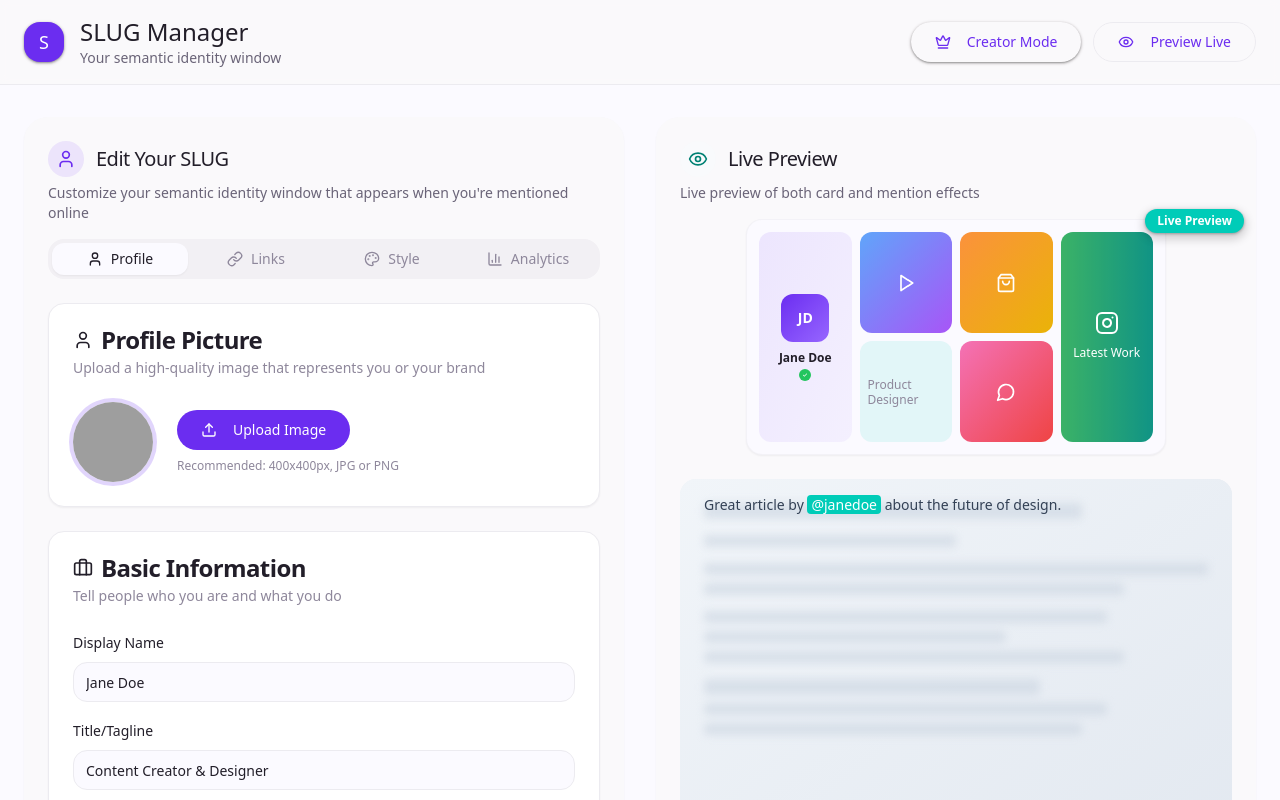
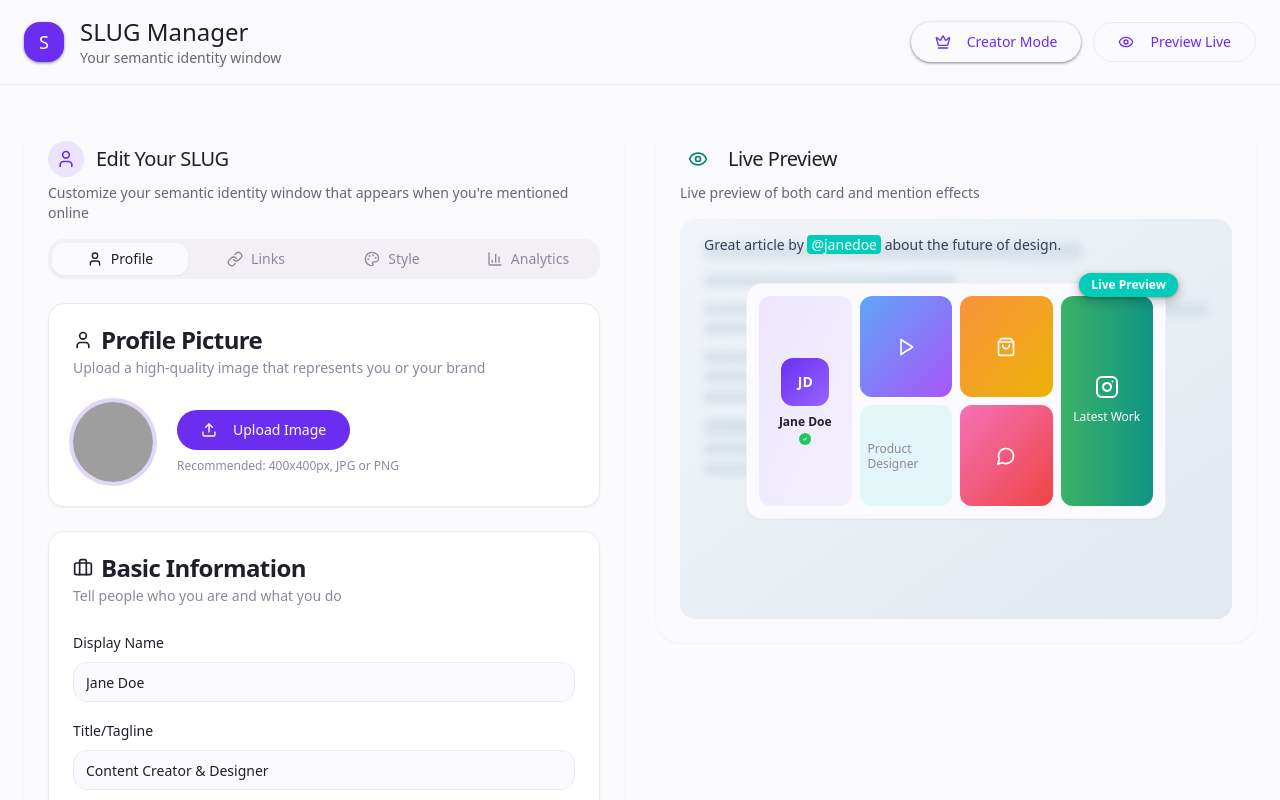
Before and after one commit to boldtonic/maze-getmaze, a React (Vite) app: page / in a window 1280 px wide. Shown: the top 800 px of the page. Built offline with nearby package versions, Linux system fonts and the light colour scheme; grey boxes are pictures that could not be loaded.

Commit message:
Place card over blurred text
Adjusted the layout to position the card element on top of the blurred background, ensuring the card is the primary focus within the mention effect preview.

```diff
--- a/src/components/SlugPreview.tsx
+++ b/src/components/SlugPreview.tsx
@@ -29,10 +29,46 @@ export function SlugPreview({ brandMode }: SlugPreviewProps) {
 
   return (
     <div className="space-y-6">
-      {/* Card Preview */}
-      <div className="relative">
-        {/* Fixed dimensions: 420w x 236h (16:9 aspect ratio) */}
-        <div className="w-[420px] h-[236px] mx-auto">
+      {/* Mention Effect Preview with Card Overlay */}
+      <div className="relative bg-gradient-to-br from-slate-100 to-slate-200 dark:from-slate-800 dark:to-slate-900 rounded-lg p-6 overflow-hidden min-h-[400px]">
+        {/* Simulated website content with blur */}
+        <div className="absolute inset-0 bg-gradient-to-br from-slate-200/50 to-slate-300/50 dark:from-slate-700/50 dark:to-slate-800/50 -z-10" />
+        <div className="relative space-y-4 blur-sm opacity-60">
+          <div className="h-4 bg-slate-300 dark:bg-slate-600 rounded w-3/4" />
+          <div className="h-3 bg-slate-300 dark:bg-slate-600 rounded w-1/2" />
+          <div className="space-y-2">
+            <div className="h-3 bg-slate-300 dark:bg-slate-600 rounded" />
+            <div className="h-3 bg-slate-300 dark:bg-slate-600 rounded w-5/6" />
+          </div>
+          <div className="space-y-2 mt-8">
+            <div className="h-3 bg-slate-300 dark:bg-slate-600 rounded w-4/5" />
+            <div className="h-3 bg-slate-300 dark:bg-slate-600 rounded w-3/5" />
+            <div className="h-3 bg-slate-300 dark:bg-slate-600 rounded w-5/6" />
+          </div>
+          <div className="space-y-2 mt-8">
+            <div className="h-4 bg-slate-300 dark:bg-slate-600 rounded w-2/3" />
+            <div className="h-3 bg-slate-300 dark:bg-slate-600 rounded w-4/5" />
+            <div className="h-3 bg-slate-300 dark:bg-slate-600 rounded w-3/4" />
+          </div>
+        </div>
+
+        {/* Highlighted mention */}
+        <div className="absolute top-4 left-6 right-6">
+          <p className="text-sm text-slate-700 dark:text-slate-300">
+            Great article by{" "}
+              <span
+                className="px-1 rounded font-medium"
+                style={{ backgroundColor: "hsl(var(--accent))", color: "white" }}
+              >
+                @janedoe
+              </span>
+            {" "}about the future of design.
+          </p>
+        </div>
+
+        {/* Card floating over the blurred background */}
+        <div className="absolute top-16 left-1/2 transform -translate-x-1/2">
+          <div className="w-[420px] h-[236px]">
             <Card className="overflow-hidden shadow-elevation-1 bg-background border border-border/50 rounded-2xl h-full w-full">
               <CardContent className="p-3 h-full">
                 {/* Bento Grid Layout - Horizontal */}
@@ -83,50 +119,13 @@ export function SlugPreview({ brandMode }: SlugPreviewProps) {
             </Card>
           </div>
 
-        {/* Material 3 Floating Action Button Style Badge */}
+          {/* Live Preview Badge */}
           <div className="absolute -top-3 -right-3">
             <Badge className="bg-accent text-accent-foreground shadow-elevation-3 rounded-full px-3 py-1 border-0">
               Live Preview
             </Badge>
           </div>
         </div>
-
-      {/* Mention Effect Preview */}
-      <div className="relative bg-gradient-to-br from-slate-100 to-slate-200 dark:from-slate-800 dark:to-slate-900 rounded-lg p-6 overflow-hidden min-h-[400px]">
-        {/* Simulated website content with blur */}
-        <div className="absolute inset-0 bg-gradient-to-br from-slate-200/50 to-slate-300/50 dark:from-slate-700/50 dark:to-slate-800/50 -z-10" />
-        <div className="relative space-y-4 blur-sm opacity-60">
-          <div className="h-4 bg-slate-300 dark:bg-slate-600 rounded w-3/4" />
-          <div className="h-3 bg-slate-300 dark:bg-slate-600 rounded w-1/2" />
-          <div className="space-y-2">
-            <div className="h-3 bg-slate-300 dark:bg-slate-600 rounded" />
-            <div className="h-3 bg-slate-300 dark:bg-slate-600 rounded w-5/6" />
-          </div>
-          <div className="space-y-2 mt-8">
-            <div className="h-3 bg-slate-300 dark:bg-slate-600 rounded w-4/5" />
-            <div className="h-3 bg-slate-300 dark:bg-slate-600 rounded w-3/5" />
-            <div className="h-3 bg-slate-300 dark:bg-slate-600 rounded w-5/6" />
-          </div>
-          <div className="space-y-2 mt-8">
-            <div className="h-4 bg-slate-300 dark:bg-slate-600 rounded w-2/3" />
-            <div className="h-3 bg-slate-300 dark:bg-slate-600 rounded w-4/5" />
-            <div className="h-3 bg-slate-300 dark:bg-slate-600 rounded w-3/4" />
-          </div>
-        </div>
-
-          {/* Highlighted mention with pop-up preview */}
-          <div className="absolute top-4 left-6 right-6">
-            <p className="text-sm text-slate-700 dark:text-slate-300">
-              Great article by{" "}
-                <span
-                  className="px-1 rounded font-medium"
-                  style={{ backgroundColor: "hsl(var(--accent))", color: "white" }}
-                >
-                  @janedoe
-                </span>
-              {" "}about the future of design.
-            </p>
-          </div>
       </div>
     </div>
   );
```
Lines whose indentation alone changed are shown as unchanged.
